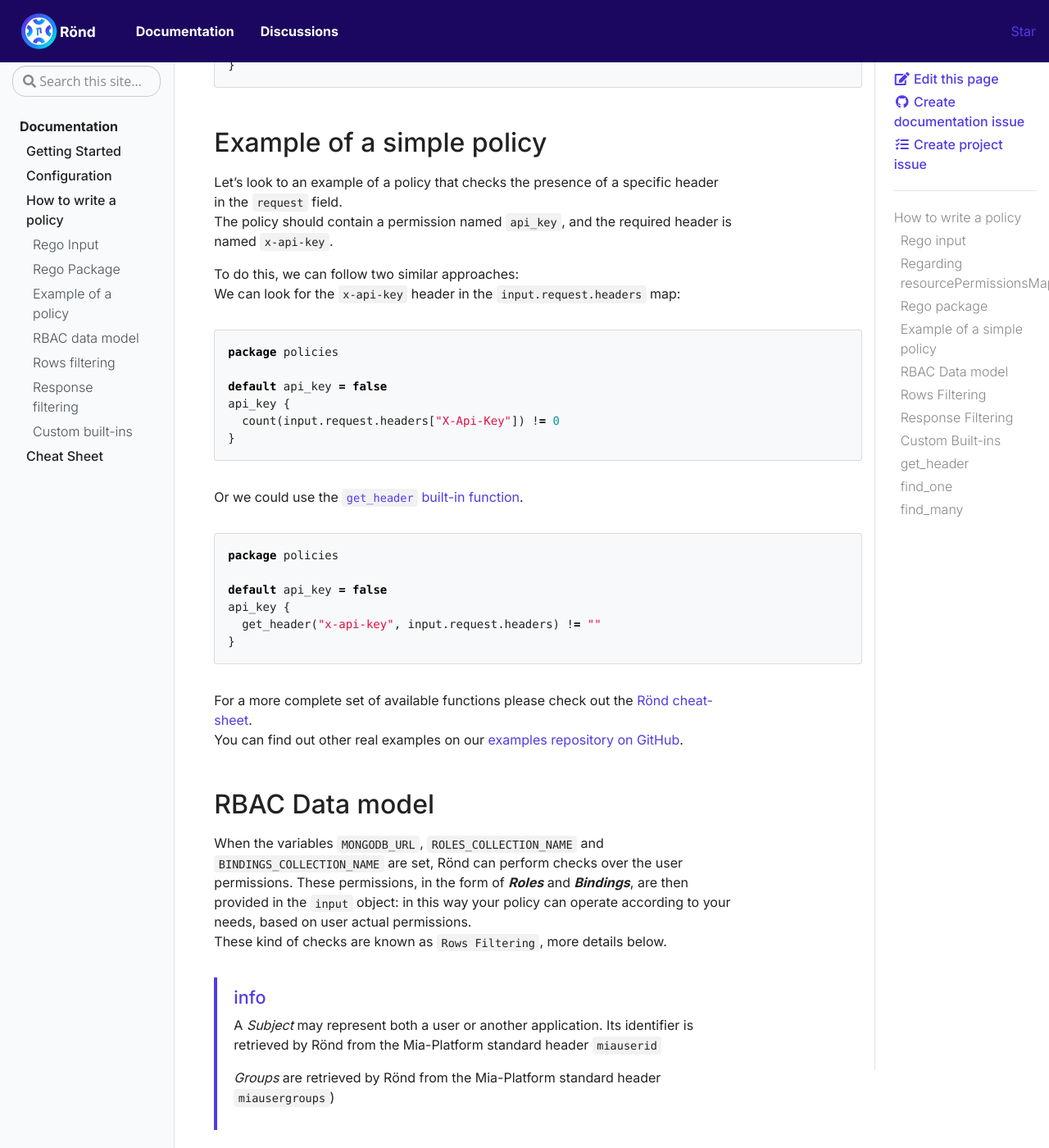
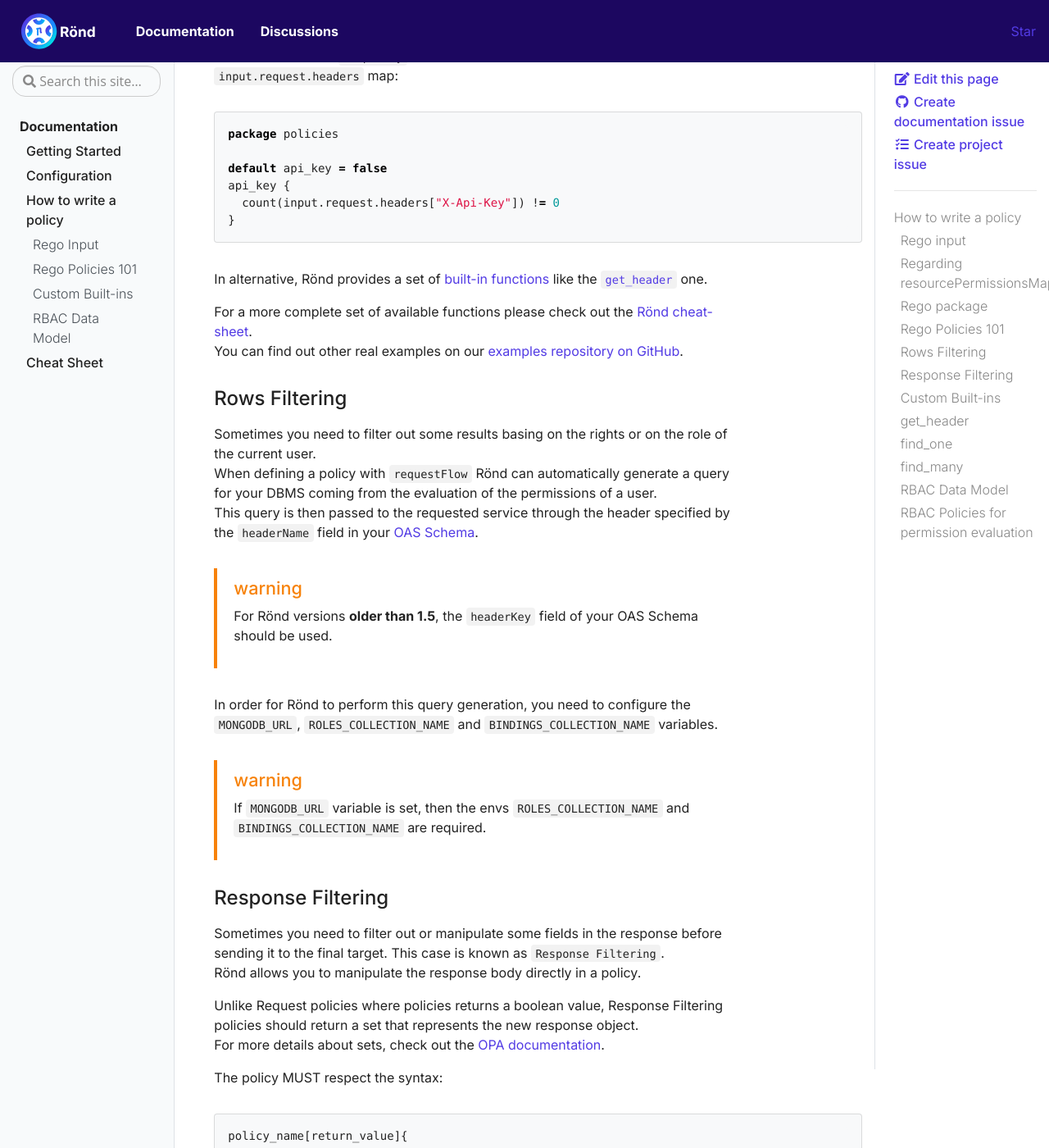
Before and after one commit to rond-authz/rond-authz.github.io, a Jekyll site: the page built from _docs/policy-integration.md, in a window 1280 px wide and 1400 px high, scrolled down 2894 px. Shown: the whole window at 82% size. Built offline with Jekyll 4.4.1, drawn with Linux system fonts in a browser that asks for light colours; some of the changed text lies outside the part shown.

Commit message:
Applied PR suggestions

````diff
--- a/_data/toc.yml
+++ b/_data/toc.yml
@@ -32,17 +32,11 @@
       children:
         - title: Rego Input
           url: "docs/policy-integration#rego-input"
-        - title: Rego Package
-          url: "docs/policy-integration#rego-package"
-        - title: Example of a policy
-          url: "docs/policy-integration#example-of-a-policy"
-        - title: RBAC data model
+        - title: Rego Policies 101
+          url: "docs/policy-integration#rego-policies-101"
+        - title: Custom Built-ins
+          url: "docs/policy-integration#custom-built-ins"
+        - title: RBAC Data Model
           url: "docs/policy-integration#rbac-data-model"
-        - title: Rows filtering
-          url: "docs/policy-integration#rows-filtering"
-        - title: Response filtering
-          url: "docs/policy-integration#response-filtering"
-        - title: Custom built-ins
-          url: "docs/policy-integration#custom-built-ins"
     - title: "Cheat Sheet"
       url: "docs/cheat-sheet"
--- a/_docs/configuration.md
+++ b/_docs/configuration.md
@@ -47,19 +47,63 @@
 
 #### Specify API permissions
 
-In order to define the Rego policies to be evaluated for the API to be authorized, you must define the custom attribute `x-rond` in your OAS schema.
+In order to define the Rego policies to be evaluated for the API to be authorized, you must define the Rönd custom attribute in your OAS schema.
+Depending on the version of Rönd you are using, you have define `x-rond` or `x-permission` attirbutes.
 
-The `x-rond` attribute is shaped as an object with the following properties:
+**For version 1.5 or newer**, Rönd lets you define the `x-rond` attribute in your OAS schema.
+This attribute is an object that contains the following properties:
+```json
+"x-rond": {
+    "requestFlow": {
+        "policyName": "generate_filter",
+        "generateQuery": true,
+        "queryOptions": {
+            "headerName": "x-query-header"
+        }
+    },
+    "responseFlow": {
+        "policyName": "responsepolicy"
+    },
+    "options": {
+        "enableResourcePermissionsMapOptimization": false
+    }
+}
+```
 
-- `allow` **(string, required)**: The name of the Rego policy that should be executed upon the API invocation;
-- `options` **(object)**:
-  - `enableResourcePermissionsMapOptimization` **(boolean)**: Flag to enable the generation of an optimized map of user permissions (useful when performing RBAC logics). More information available in the [Policy Integration page](policy-integration);
-- `resourceFilter` **(object)**: Object representing information on what resource the API is looking for to perform filtering operations:
-  - `rowFilter` **(object)**: This object contains all the configurations needed to perform filtering operation on rows:
-    - `enabled` **(bool)**: Activation value for row filtering;
-    - `headerKey` **(string)**: Identifier of the header sent to the requested service in which the interpolated query will be injected. The default values is `acl_rows`;
-- `responseFilter` **(object)**: This object contains all the configurations needed to perform filtering operation on response:
-  - `policy`: The name of the Rego policy that should be executed upon the API invocation.
+**For older versions** the `x-permission` attribute should be used.
+This attribute is shaped as an object with the following properties:
+```json
+"x-permission": {
+    "allow": "name_of_the_policy_to_execute_upon_API_invocation", // Required.
+    "resourceFilter": {
+        "rowFilter": {
+            "enabled": true,
+            "headerKey": "acl_rows" // Identifier of the header sent to the requested service. The interpolated query will be injected Here. Defaults to `acl_rows`.
+        }
+    },
+    "responseFilter": {
+        "policy": "name_of_the_policy_to_execute_upon_API_invocation"
+    },
+    "options": {
+        "enableResourcePermissionsMapOptimization": false
+    },
+}
+```
+
+{%
+  include alert.html
+  type="info"
+  content="The `enableResourcePermissionsMapOptimization` flag enables the generation of an optimized map of user permissions. This is useful when performing RBAC logics.
+  More information available in the [Policy Integration page](policy-integration)"
+%}
+
+{%
+  include alert.html
+  type="warning"
+  content="For Rönd versions **older than 1.5**, when defining the `resourceFilter` attribute, Rönd changes the behavior of the `allow` policy.
+  This allows you to write a policy that returns a query that is then forwarded to the application service using the header specified with the `headerKey` option.
+  For more details check the [Rows Filtering guide](/docs/policy-integration#rows-filtering)."
+%}
 
 {%
   include alert.html
@@ -67,7 +111,9 @@
   content="Please note that any API that is not specified is immediately blocked."
 %}
 
-For example, if you want the `greetings_read` policy to be evaluated when invoking the `GET /hello` API, your custom service must define its API documentation as follows:
+#### Request Flow
+
+If you want the `greetings_read` policy to be evaluated when invoking the `GET /hello` API, your application service must define its API documentation as follows:
 
 ```json
 {
@@ -75,7 +121,9 @@
         "/hello": {
             "get": {
                 "x-rond": {
-                    "allow": "greetings_read"
+                    "requestFlow": {
+                        "policyName": "greetings_read"
+                    }
                 }
             }
         }
@@ -83,9 +131,10 @@
 }
 ```
 
-If you want to generate a query, you can enable the `resourceFilter` option.
-With this option you can enable query generation, which will change the way the `allow` policy is treated.
-This allows you to write a policy that returns a query that is then forwarded to the application service using the header specified with the `headerKey` option.
+#### Generate a query for the service
+
+If you want to generate a query that is then forwarded to the application service, you can define the `requestFlow` option enabling the `generateQuery` field.
+The generated query is then forwarded to the application service using the header specified in the `headerName` field.
 For more details check the [Rows Filtering guide](/docs/policy-integration#rows-filtering).
 
 ```json
@@ -94,11 +143,11 @@
         "/hello": {
             "get": {
                 "x-rond": {
-                    "allow": "greetings_read",
-                    "resourceFilter": {
-                        "rowFilter": {
-                          "enabled": true,
-                          "headerKey": "x-acl-rows"
+                    "requestFlow": {
+                        "policyName": "greetings_read",
+                        "generateQuery": true,
+                        "queryOptions": {
+                            "headerName": "x-acl-rows"
                         }
                     }
                 }
@@ -108,7 +157,9 @@
 }
 ```
 
-If you need to modify the response payload you can add the `responseFilter`field.
+#### Response Flow
+
+If you need to modify the response payload you can define the `responseFlow` field.
 With the configuration shown below, the `greetings_read` policy will be evaluated before contacting the application service.
 When the application service sends its response, the `filter_response_example` policy will be evaluated and its result will be used as the new response body.
 
@@ -118,9 +169,11 @@
         "/hello": {
             "get": {
                 "x-rond": {
-                    "allow": "greetings_read",
-                    "responseFilter": {
-                      "policy": "filter_response_example"
+                    "requestFlow": {
+                        "policyName": "greetings_read",
+                    },
+                    "responseFlow": {
+                        "policyName": "filter_response_example"
                     }
                 }
             }
--- a/_docs/policy-integration.md
+++ b/_docs/policy-integration.md
@@ -16,7 +16,8 @@
 
 ## Rego input
 
-Policies will receive a specifically crafted `input` object with information concerning the request. The `input` object is shaped as follows:
+Rönd provides policies a special `input` object.
+This object contains information concerning the request and is shaped as follows:
 
 ```json
 {
@@ -66,7 +67,7 @@
   content="Since creating the map still requires some computations to be performed over the user bindings, you may not perceive any optimization benefit from using the feature, if the Rego policy is already fast. Enable the feature only when necessary to avoid useless computations to be performed."
 %}
 
-## Rego package
+### Rego package
 
 In order to execute policy a valuation, a Rego package file is required. You have to provide it inside the directory specified with the `OPA_MODULES_DIRECTORY` environment variable.
 
@@ -81,43 +82,34 @@
 
 // Write your policy here ...
 ```
-
-NOTE: When defining your `allow` policy in the `x-rond` attribute, you may want to use a `.` character to specify a namespace for your permissions:
+{%
+  include alert.html
+  type="warning"
+  content="Since the **`.` character is not supported by Rego** in the policy name, we suggest to use `_` character when defining policy names:"
+%}
 
 ```go
 package policies
 
-policy.name {
+the_policy_name {
   // Your validations here ...
 }
 ```
 ```rego
 "x-rond": {
-   "allow": "policy.name" # note the '.' in the policy name
+   "requestFlow": {
+      "policyName": "the_policy_name"  # note the '_' in the policy name
+   }
 }
 ```
 
-However since the **`.` character is not supported by Rego** in the policy name, thus it will be automatically replaced with an `_` by Rönd:
-```go
-package policies
-
-policy_name {
-  // Your validations here ...
-}
-```
-```rego
-"x-rond": {
-   "allow": "policy_name" # note the '_' in the policy name
-}
-```
-
-## Example of a simple policy
+## Rego Policies 101
 
 Let's look to an example of a policy that checks the presence of a specific header in the `request` field.
-The policy should contain a permission named `api_key`, and the required header is named `x-api-key`.
+The policy contains a *permission* named `api_key`, and the required header that we want to check is `x-api-key`.
 
 To do this, we can follow two similar approaches:
-We can look for the `x-api-key` header in the `input.request.headers` map:
+We can look for the `x-api-key` header to be contained in the `input.request.headers` map:
 
 ```rego
 package policies
@@ -128,96 +120,24 @@
 }
 ```
 
-Or we could use the [`get_header` built-in function](/docs/policy-integration#custom-built-ins).
-
-```rego
-package policies
-
-default api_key = false
-api_key {
-  get_header("x-api-key", input.request.headers) != ""
-}
-```
+In alternative, Rönd provides a set of [built-in functions](/docs/policy-integration#custom-built-ins) like the [`get_header`](/docs/policy-integration#get_header) one.
 
 For a more complete set of available functions please check out the [Rönd cheat-sheet](https://rond-authz.io/docs/cheat-sheet).
 You can find out other real examples on our [examples repository on GitHub](https://github.com/rond-authz/example).
 
-## RBAC Data model
 
-When the variables `MONGODB_URL`, `ROLES_COLLECTION_NAME` and `BINDINGS_COLLECTION_NAME` are set, Rönd can perform checks over the user permissions. These permissions, in the form of ***Roles*** and ***Bindings***, are then provided in the `input` object: in this way your policy can operate according to your needs, based on user actual permissions.
-These kind of checks are known as `Rows Filtering`, more details below.
+### Rows Filtering
+
+Sometimes you need to filter out some results basing on the rights or on the role of the current user.
+When defining a policy with `requestFlow`
+Rönd can automatically generate a query for your DBMS coming from the evaluation of the permissions of a user.
+This query is then passed to the requested service through the header specified by the `headerName` field in your [OAS Schema](/docs/configuration#openapi-specification-file).
 
 {%
   include alert.html
-  type="info"
-  content="A _Subject_ may represent both a user or another application. Its identifier is retrieved by Rönd from the Mia-Platform standard header `miauserid`
-
-  _Groups_ are retrieved by Rönd from the Mia-Platform standard header `miausergroups`)"
+  type="warning"
+  content="For Rönd versions **older than 1.5**, the `headerKey` field of your OAS Schema should be used."
 %}
-
-##### Roles
-
-This collection contains all the roles needed in an organization with their specific permissions.
-The collection fields are:
-
-- **roleId** (string, required): the **_unique_** id of the roles
-- **name** (string,required): name of the role
-- **description** (string): description of the role
-- **permissions** (string array, required): list of permissions ids for the role
-
-```json
-[
-   {
-      "roleId": "roleUniqueIdentifier",
-      "name": "TL",
-      "description": "company tech leader",
-      "permissions": [
-         "console.project.view",
-         "console.environment.deploy",
-         "console.company.billing.view"
-      ]
-   }
-]
-```
-
-##### Bindings
-
-A Binding represents an association between a set of Subjects (or groups), a set of Roles and (optionally) a Resource.
-This collection contains all the bindings between users or groups of users and a resource with a list of roles. The fields for this collections are:
-
-- **bindingId** (string, required): **_unique_** id of the binding
-- **groups** (string array): list of user group identifiers
-- **subject** (string array): list of user ids
-- **roles** (string array): list of role ids
-- **permissions**: (strings) list of permission ids
-- **resource**: (object) with properties `type` and `id`
-
-```json
-[
-   {
-      "bindingId": "bindingUniqueIdentifier",
-      "groups": [
-         "team1"
-      ],
-      "subjects": [
-         "bob"
-      ],
-      "roles": [
-         "TLRoleId"
-      ],
-      "resource": {
-         "resourceId": "project1",
-         "resourceType": "project"
-      }
-   }
-]
-```
-
-## Rows Filtering
-
-Sometimes you need to filter out some results basing on the rights or on the role of the current user. This case is known as `RBAC Rows Filtering`.
-Rönd allows you to retrieve automatically a query for your DBMS coming from the evaluation of the permissions of a user.
-This query is then passed to the requested service through the header specified by the `headerKey` field in your [OAS Schema](/docs/configuration#openapi-specification-file).
 
 In order for Rönd to perform this query generation, you need to configure the `MONGODB_URL`, `ROLES_COLLECTION_NAME` and `BINDINGS_COLLECTION_NAME` variables.
 
@@ -227,117 +147,20 @@
   content="If `MONGODB_URL` variable is set, then the envs `ROLES_COLLECTION_NAME` and `BINDINGS_COLLECTION_NAME` are required."
 %}
 
-#### RBAC Policies for permission evaluation
-
-Any RBAC policy is provided with the iterable `data.resources[_]`. This structure is used to build up the query.
-You can use it to perform any kind of comparison between it and anything you want from the input or maybe a constant value.
-We remind you that the query will be built from the field name of the resource object accessed in the permission.
-
-{%
-  include alert.html
-  type="warning"
-  content="To build your query remember to assign to `data.resources` iterable the same properties you have defined in the data model you need to be queried."
-%}
-
-
-```rego
-package policies
-
-filter_projects_example {
-    bindings := input.user.bindings[_]
-    resource := data.resources[_]
-    resource._id == bindings.resource.resourceId
-}
-```
-
-In the example below, given a valid rows filtering configuration, the `allow` policy requires that the requested resource details can be retrieved by the user and by its manager.
-
-```rego
-package policies
-
-allow {
-   input.request.method == "GET"
-   resource := data.resources[_]
-   resource.name == input.user
-   resource.description == "this is the user description"
-}
-
-allow {
-   input.request.method == "GET"
-   resource := data.resources[_]
-   resource.manager == input.user
-   resource.name == input.path[1]
-}
-```
-
-{%
-  include alert.html
-  type="warning"
-  content="Policy for row filtering does not support the `default` declaration.
-  E.g: `default allow = true`. Using it will prevent any filter to be generated."
-%}
-
-Given the following input to the permission evaluator:
-```json
-[
-   {
-      "input": {
-          "method": "GET",
-          "path": ["resource", "bob"],
-          "user": "alice"
-      }
-   }
-]
-```
-
-We succeed obtaining the following object representing a MongoDB query:
-```json
-[
-   {
-      "$or":[
-         {
-            "$and":[
-               {
-                  "name":{
-                     "$eq":"alice"
-                  }
-               },
-               {
-                  "description":{
-                     "$eq":"this is the user description"
-                  }
-               }
-            ]
-         },
-         {
-            "$and":[
-               {
-                  "manager":{
-                     "$eq":"alice"
-                  }
-               },
-               {
-                  "name":{
-                     "$eq":"bob"
-                  }
-               }
-            ]
-         }
-      ]
-   }
-]
-```
-
-## Response Filtering
+### Response Filtering
 
 Sometimes you need to filter out or manipulate some fields in the response before sending it to the final target. This case is known as `Response Filtering`.
 Rönd allows you to manipulate the response body directly in a policy.
+
+Unlike Request policies where policies returns a boolean value, Response Filtering policies should return a set that represents the new response object.
+For more details about sets, check out the [OPA documentation](https://www.openpolicyagent.org/docs/latest/policy-language/#generating-sets).
 
 The policy MUST respect the syntax:
 
 ``` rego
 policy_name[return_value]{
    somePolicyContent == true
+   return_value := "the body of the response"
 }
 ```
 
@@ -349,6 +172,12 @@
    result := object.remove(body, ["someField"])
 }
 ```
+
+{%
+   include alert.html
+   type="warning"
+   content=""
+%}
 
 {%
   include alert.html
@@ -417,3 +246,231 @@
 rider := riders[_]
 rider.riderId == input.request.pathParams.riderId
 ```
+
+
+## RBAC Data Model
+
+When the variables `MONGODB_URL`, `ROLES_COLLECTION_NAME` and `BINDINGS_COLLECTION_NAME` are set, Rönd can perform checks over the user permissions.
+These permissions, in the form of ***Roles*** and ***Bindings***, are then provided in the `input` object: in this way your policy can operate according to your needs, based on user actual permissions.
+
+{%
+  include alert.html
+  type="info"
+  content="A _Subject_ may represent both a user or another application. Its identifier is retrieved by Rönd from the Mia-Platform standard header `miauserid`
+
+  _Groups_ are retrieved by Rönd from the Mia-Platform standard header `miausergroups`)"
+%}
+
+##### Roles
+
+This collection contains all the roles needed in an organization with their specific permissions.
+The collection fields are:
+
+- **roleId** (string, required): the **_unique_** id of the roles
+- **name** (string,required): name of the role
+- **description** (string): description of the role
+- **permissions** (string array, required): list of permissions ids for the role
+
+```json
+[
+   {
+      "roleId": "roleUniqueIdentifier",
+      "name": "TL",
+      "description": "company tech leader",
+      "permissions": [
+         "console.project.view",
+         "console.environment.deploy",
+         "console.company.billing.view"
+      ]
+   }
+]
+```
+
+##### Bindings
+
+A Binding represents an association between a set of Subjects (or groups), a set of Roles and (optionally) a Resource.
+This collection contains all the bindings between users or groups of users and a resource with a list of roles. The fields for this collections are:
+
+- **bindingId** (string, required): **_unique_** id of the binding
+- **groups** (string array): list of user group identifiers
+- **subject** (string array): list of user ids
+- **roles** (string array): list of role ids
+- **permissions**: (strings) list of permission ids
+- **resource**: (object) with properties `type` and `id`
+
+```json
+[
+   {
+      "bindingId": "bindingUniqueIdentifier",
+      "groups": [
+         "team1"
+      ],
+      "subjects": [
+         "bob"
+      ],
+      "roles": [
+         "TLRoleId"
+      ],
+      "resource": {
+         "resourceId": "project1",
+         "resourceType": "project"
+      }
+   }
+]
+```
+
+### RBAC Policies for permission evaluation
+
+Any RBAC policy is provided with the iterable `data.resources[_]`. This structure is used to build up the query.
+You can use it to perform any kind of comparison between it and anything you want from the input or maybe a constant value.
+We remind you that the query will be built from the field name of the resource object accessed in the permission.
+
+{%
+  include alert.html
+  type="warning"
+  content="To build your query remember to assign to `data.resources` iterable the same properties you have defined in the data model you need to be queried."
+%}
+
+
+```rego
+package policies
+
+filter_projects_example {
+   bindings := input.user.bindings[_]
+   resource := data.resources[_]
+   resource._id == bindings.resource.resourceId
+}
+```
+
+In the example below, given a valid rows filtering configuration, the `allow` policy requires that the requested resource details can be retrieved by the user and by its manager.
+
+```rego
+package policies
+
+allow {
+   input.request.method == "GET"
+   resource := data.resources[_]
+   resource.name == input.user
+   resource.description == "this is the user description"
+}
+
+allow {
+   input.request.method == "GET"
+   resource := data.resources[_]
+   resource.manager == input.user
+   resource.name == input.path[1]
+}
+```
+
+{%
+  include alert.html
+  type="warning"
+  content="Policy for row filtering does not support the `default` declaration.
+  E.g: `default allow = true`. Using it will prevent any filter to be generated."
+%}
+
+Given the following input to the permission evaluator:
+```json
+[
+   {
+      "input": {
+          "method": "GET",
+          "path": ["resource", "bob"],
+          "user": "alice"
+      }
+   }
+]
+```
+
+The request is accepted and in the header specified by `headerName` we can find the following object representing a MongoDB query:
+```json
+[
+   {
+      "$or":[
+         {
+            "$and":[
+               {
+                  "name":{
+                     "$eq":"alice"
+                  }
+               },
+               {
+                  "description":{
+                     "$eq":"this is the user description"
+                  }
+               }
+            ]
+         },
+         {
+            "$and":[
+               {
+                  "manager":{
+                     "$eq":"alice"
+                  }
+               },
+               {
+                  "name":{
+                     "$eq":"bob"
+                  }
+               }
+            ]
+         }
+      ]
+   }
+]
+```
+
+Let's inspect another use case.
+This time we want to allow the request only if the user at least 20 years old.
+
+```rego
+package policies
+
+allow {
+   input.request.method == "GET"
+   resource := data.resources[_]
+   resource.userId == input.user.userId
+   resource.age >= 20
+   resource.age <= 30
+}
+```
+
+Given the following input to the permission evaluator:
+```json
+[
+   {
+      "input": {
+         "method": "GET",
+         "user": {
+            "userId": 12345,
+            "age": 24
+         }
+      }
+   }
+]
+```
+
+The request is accepted and in the header specified by `headerName` we can find the following object representing a MongoDB query:
+```json
+[
+   {
+      "$and":[
+         {
+            "userId":{
+               "$eq":12345
+            }
+         },
+         {
+            "age":{
+               "$gte":20
+            }
+         },
+         {
+            "age":{
+               "$lte":30
+            }
+         }
+      ]
+   }
+]
+```
````
